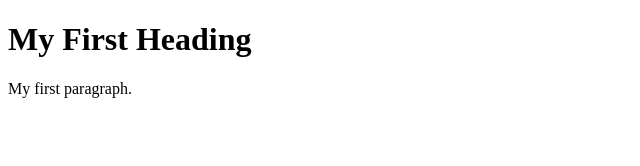
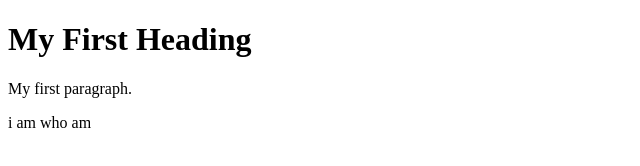
Before and after one commit to furiouspp7/Start, a plain HTML site: page rock.html in a window 1280 px wide. Shown: the full height of the page, 0-640 px from the left. Drawn offline with Linux system fonts and the light colour scheme.

Commit message:
Added more htmls

```diff
--- a/rock.html
+++ b/rock.html
@@ -4,6 +4,6 @@
 
 <h1>My First Heading</h1>
 <p>My first paragraph.</p>
-
+<p>i am who  am</p>
 </body>
 </html>
```
Also changed, not shown: rock1.html (added), rock2.html (added).
